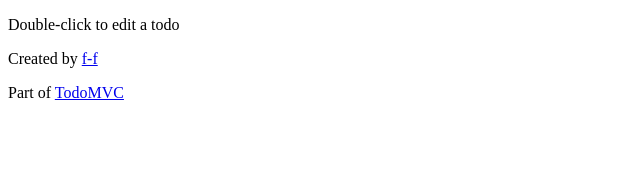
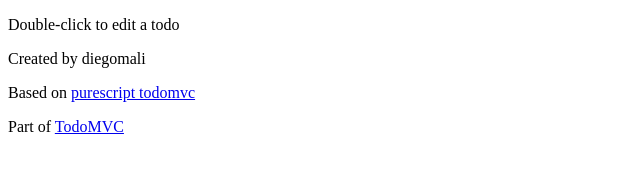
Before and after one commit to diegomali/todo-list, a React app: page packages/purescript-todo-app/index.html in a window 1280 px wide. Shown: the whole page, without its empty margins (0-640 px from the left). Built offline with nearby package versions, Linux system fonts and the light colour scheme.

```diff
--- a/packages/purescript-todo-app/index.html
+++ b/packages/purescript-todo-app/index.html
@@ -19,7 +19,8 @@
   <div id="app"></div>
   <footer class="info">
     <p>Double-click to edit a todo</p>
-    <p>Created by <a href="http://github.com/f-f">f-f</a></p>
+    <p>Created by <a heref="https://github.com/diegomali/">diegomali</a></p>
+    <p>Based on <a href="http://github.com/f-f">purescript todomvc</a></p>
     <p>Part of <a href="http://todomvc.com">TodoMVC</a></p>
   </footer>
   <script type="module" src="./index.js"></script>
```
Also changed, not shown: 3 other files.
